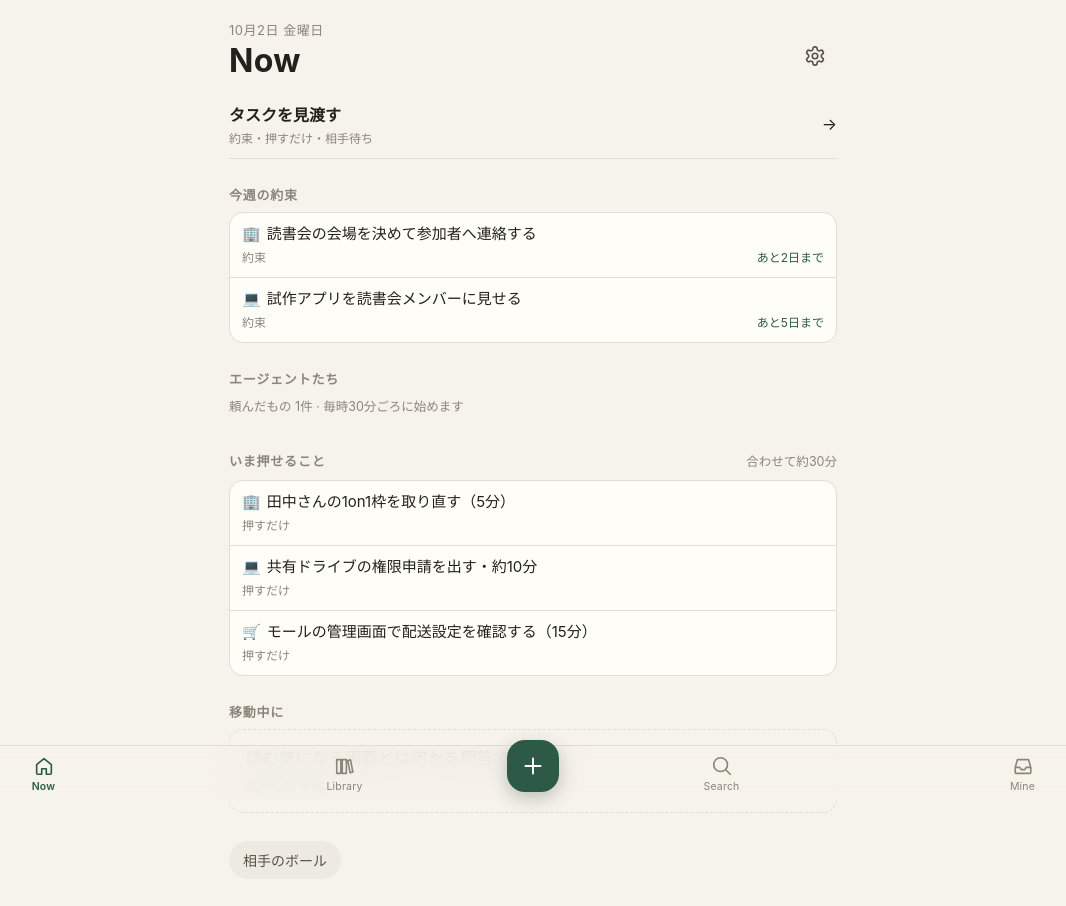
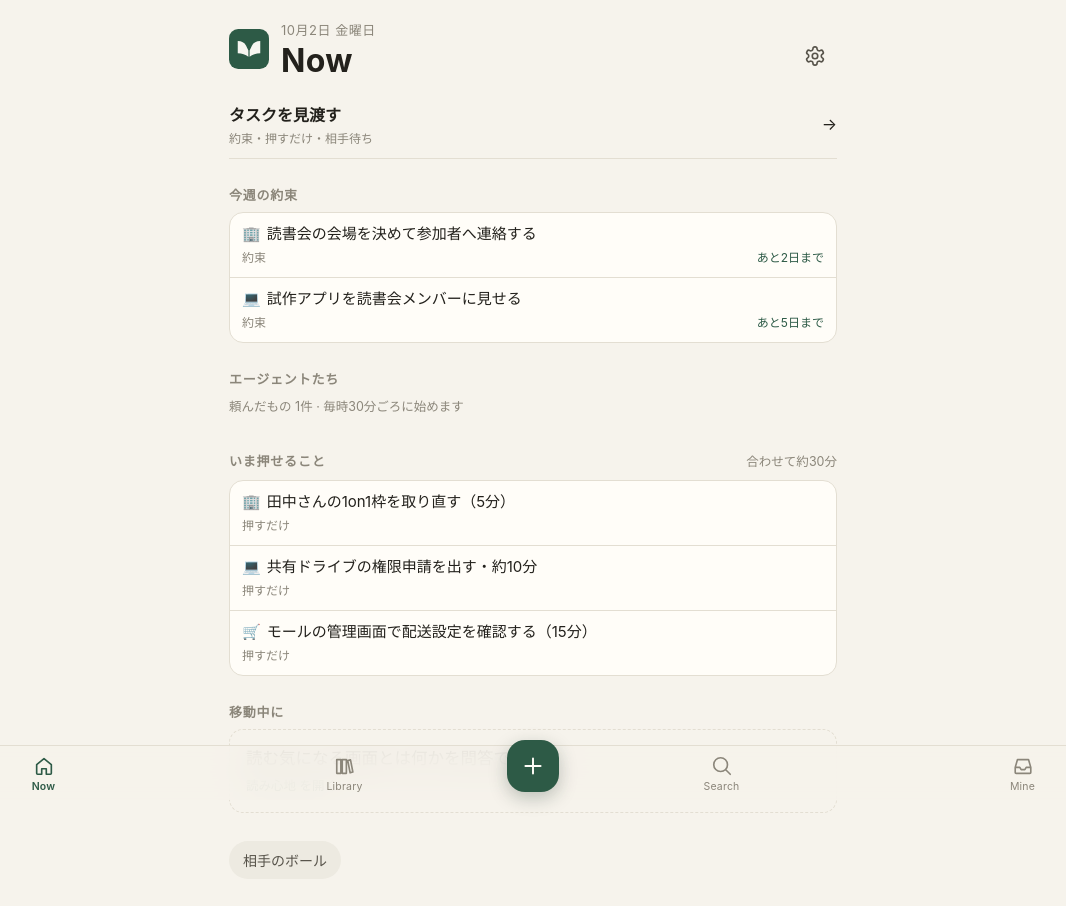
Before and after one commit to t0t0s3ki/vault-mobile, a React (Vite) app: page / in a window 1280 px wide. Both pictures are taken after a click on the button "ダミーの Vault で試す". Shown: the top 906 px of the page, without its empty margins (107-1173 px from the left). Built offline with nearby package versions, Linux system fonts and the light colour scheme.

Commit message:
feat: carry Vault branding into welcome lock and Now

```diff
--- a/src/styles.css
+++ b/src/styles.css
@@ -1454,6 +1454,22 @@ details.callout[open] summary.callout-title {
   background: var(--accent);
   color: var(--accent-ink);
 }
+.brand-mark {
+  display: block;
+  flex: none;
+  border-radius: 23%;
+}
+.home-brand {
+  display: flex;
+  align-items: center;
+  gap: 12px;
+}
+.gate-locked-title {
+  display: flex;
+  align-items: center;
+  justify-content: center;
+  gap: 8px;
+}
 .gate-title {
   font-size: 24px;
   line-height: 1.4;
--- /dev/null
+++ b/src/ui/BrandMark.tsx
@@ -0,0 +1,4 @@
+/** Decorative brand mark; the adjacent heading names the app or screen. */
+export function BrandMark({ size = 60 }: { size?: number }) {
+  return <img className="brand-mark" src="./vault-icon-v2.svg" width={size} height={size} alt="" aria-hidden="true" />;
+}
--- a/src/ui/Gate.tsx
+++ b/src/ui/Gate.tsx
@@ -2,6 +2,7 @@ import { useEffect, useState } from 'react';
 import { DEFAULT_PLACES, openDemo, openGitHub, remoteFor, saveConfig, setMode, useVersion, wipeDevice, type Config, type Workspace } from '../app';
 import { createPassphraseLock, createPasskeyLock, passkeyAvailable, unlock, type Key, type LockRecord } from '../core/lock';
 import { Icon } from './icons';
+import { BrandMark } from './BrandMark';
 
 const msg = (e: unknown) => (e instanceof Error ? e.message : String(e));
 
@@ -92,9 +93,7 @@ export function Setup({ onReady }: { onReady: (ws: Workspace) => void }) {
     return (
       <main className="gate">
         <div className="gate-hero">
-          <div className="gate-mark">
-            <Icon name="note" size={30} />
-          </div>
+          <BrandMark />
           <h1>Vault をポケットに</h1>
           <p>GitHub にある Markdown の Vault を、この iPhone で読んで、探して、書き足せます。電波がなくても読めます。</p>
         </div>
@@ -313,10 +312,8 @@ export function Lock({ record, onReady, onWiped }: { record: LockRecord; onReady
   }, []);
   return (
     <main className="gate center">
-      <div className="gate-mark">
-        <Icon name="lock" size={30} />
-      </div>
-      <h1 className="gate-title">Vault</h1>
+      <BrandMark />
+      <h1 className="gate-title gate-locked-title"><Icon name="lock" size={18} /> Vault</h1>
       {record.kind === 'passkey' ? (
         <button className="btn primary big" disabled={busy} onClick={() => open()}>
           Face ID で開く
--- a/src/ui/now.tsx
+++ b/src/ui/now.tsx
@@ -1,3 +1,4 @@
+import { BrandMark } from './BrandMark';
 import { useEffect, useMemo, useState } from 'react';
 import { href, useVersion, type Workspace } from '../app';
 import { splitFrontmatter } from '../core/note';
@@ -261,9 +262,12 @@ export function Now({ ws, taskText }: { ws: Workspace; taskText: string }) {
   return (
     <main className="page now">
       <header className="home-head">
-        <div>
-          <p className="date">{today()}</p>
-          <h1>Now</h1>
+        <div className="home-brand">
+          <BrandMark size={40} />
+          <div>
+            <p className="date">{today()}</p>
+            <h1>Now</h1>
+          </div>
         </div>
         <a className="icon-btn" href={href.settings()} aria-label="設定">
           <Icon name="gear" />
```
